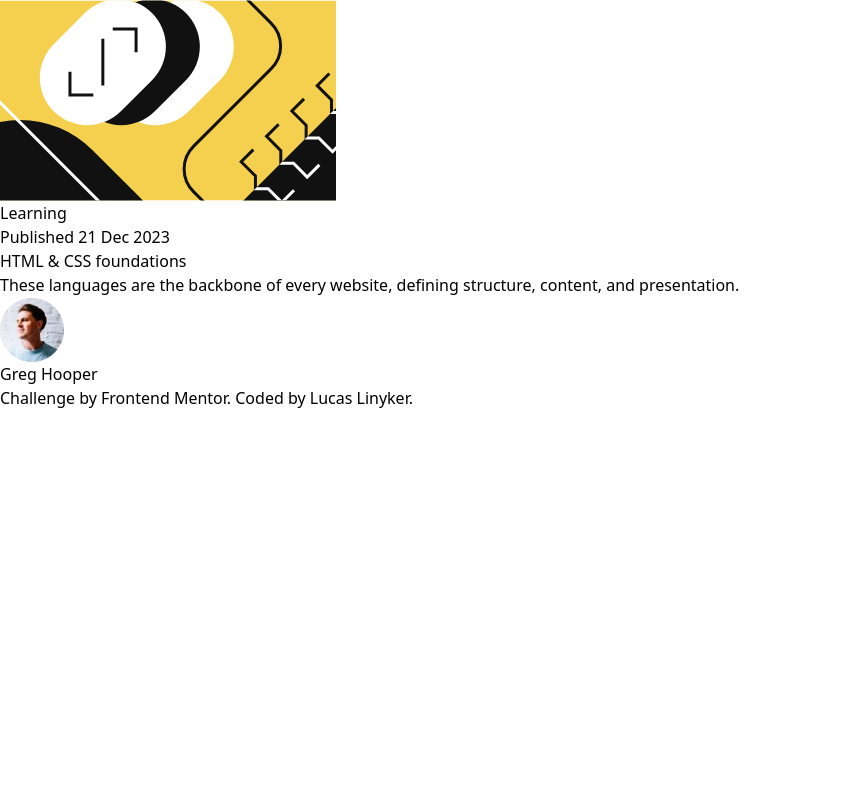
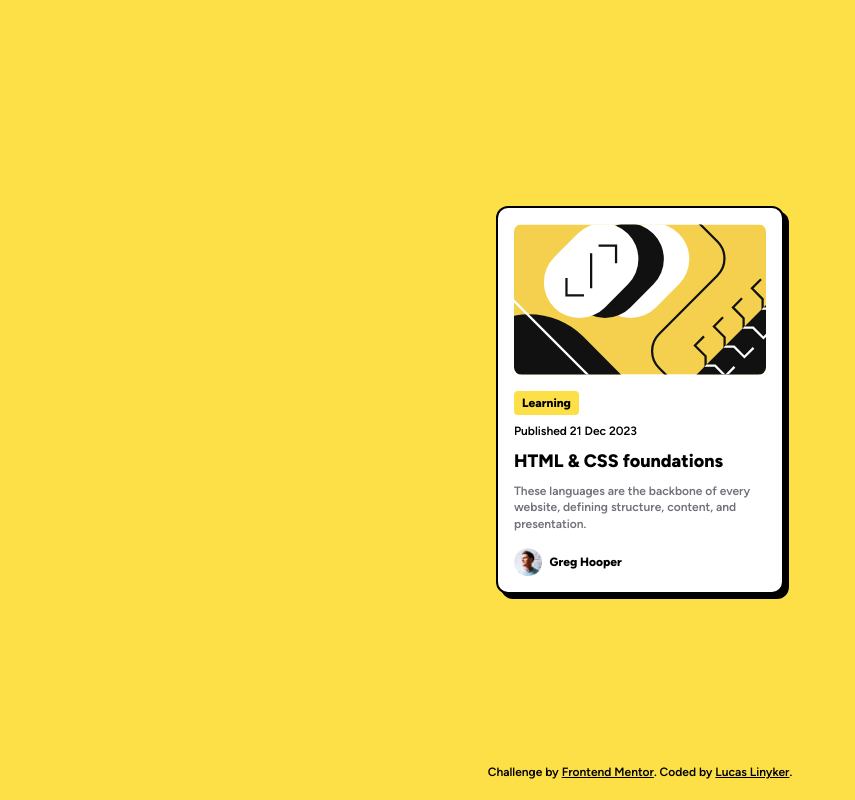
Before and after one commit to lucaslinyker/blog-preview-card, a React (Vite) app: page / in a window 1280 px wide. Shown: the whole page, without its empty margins (0-855 px from the left). Built offline with nearby package versions, Linux system fonts and the light colour scheme.

Commit message:
:lipstick: feat: Criar estilização

```diff
--- a/index.html
+++ b/index.html
@@ -7,7 +7,7 @@
     <title>Blog preview card</title>
   </head>
   <body>
-    <div id="root"></div>
+    <div id="root" class="min-h-screen flex justify-center items-center bg-yellow-300 dark:bg-yellow-700 font-figtree antialiased relative"></div>
     <script type="module" src="/src/main.jsx"></script>
   </body>
 </html>
--- a/src/components/Card.jsx
+++ b/src/components/Card.jsx
@@ -3,20 +3,22 @@ import avatar from "../assets/images/image-avatar.webp";
 
 function Card() {
   return (
-    <main>
-      <img src={illustration} alt="Illustration" />
-      <h1>Learning</h1>
-      <p>Published 21 Dec 2023</p>
+    <main className="border-2 border-black dark:border-gray-200 shadow-1 dark:shadow-2 hover:shadow-none hover:translate-x-1 hover:translate-y-1 transition p-4 rounded-xl w-72 bg-white dark:bg-black dark:text-gray-200">
+      <img className="rounded-lg mb-4" src={illustration} alt="Illustration" />
+      <h1 className="bg-yellow-300 dark:bg-yellow-700 rounded w-fit py-1 px-2 text-xs font-extrabold mb-2">
+        Learning
+      </h1>
+      <p className="text-xs mb-2">Published 21 Dec 2023</p>
 
-      <h2>HTML & CSS foundations</h2>
-      <p>
+      <h2 className="font-extrabold text-lg mb-2 hover:cursor-pointer hover:text-yellow-300 hover:dark:text-yellow-700">HTML & CSS foundations</h2>
+      <p className="text-xs text-zinc-500 dark:text-zinc-400 leading-snug mb-4">
         These languages are the backbone of every website, defining structure,
         content, and presentation.
       </p>
 
-      <div aria-hidden="true">
-        <img src={avatar} alt="Avatar of man" />
-        <h3>Greg Hooper</h3>
+      <div className="flex items-center gap-2" aria-hidden="true">
+        <img className="h-7" src={avatar} alt="Avatar of man" />
+        <h3 className="text-xs font-extrabold">Greg Hooper</h3>
       </div>
     </main>
   );
--- a/src/components/Footer.jsx
+++ b/src/components/Footer.jsx
@@ -1,15 +1,23 @@
 function Footer() {
   return (
-    <footer>
+    <footer className="absolute bottom-5 text-xs">
       Challenge by{" "}
       <a
+        className="underline hover:text-gray-700 hover:dark:text-gray-800 hover:no-underline"
         href="https://www.frontendmentor.io?ref=challenge"
         target="_blank"
         rel="noreferrer"
       >
         Frontend Mentor
       </a>
-      . Coded by <a href="https://github.com/lucaslinyker">Lucas Linyker</a>.
+      . Coded by{" "}
+      <a
+        className="underline hover:text-gray-700 hover:dark:text-gray-800 hover:no-underline"
+        href="https://github.com/lucaslinyker"
+      >
+        Lucas Linyker
+      </a>
+      .
     </footer>
   );
 }
```
